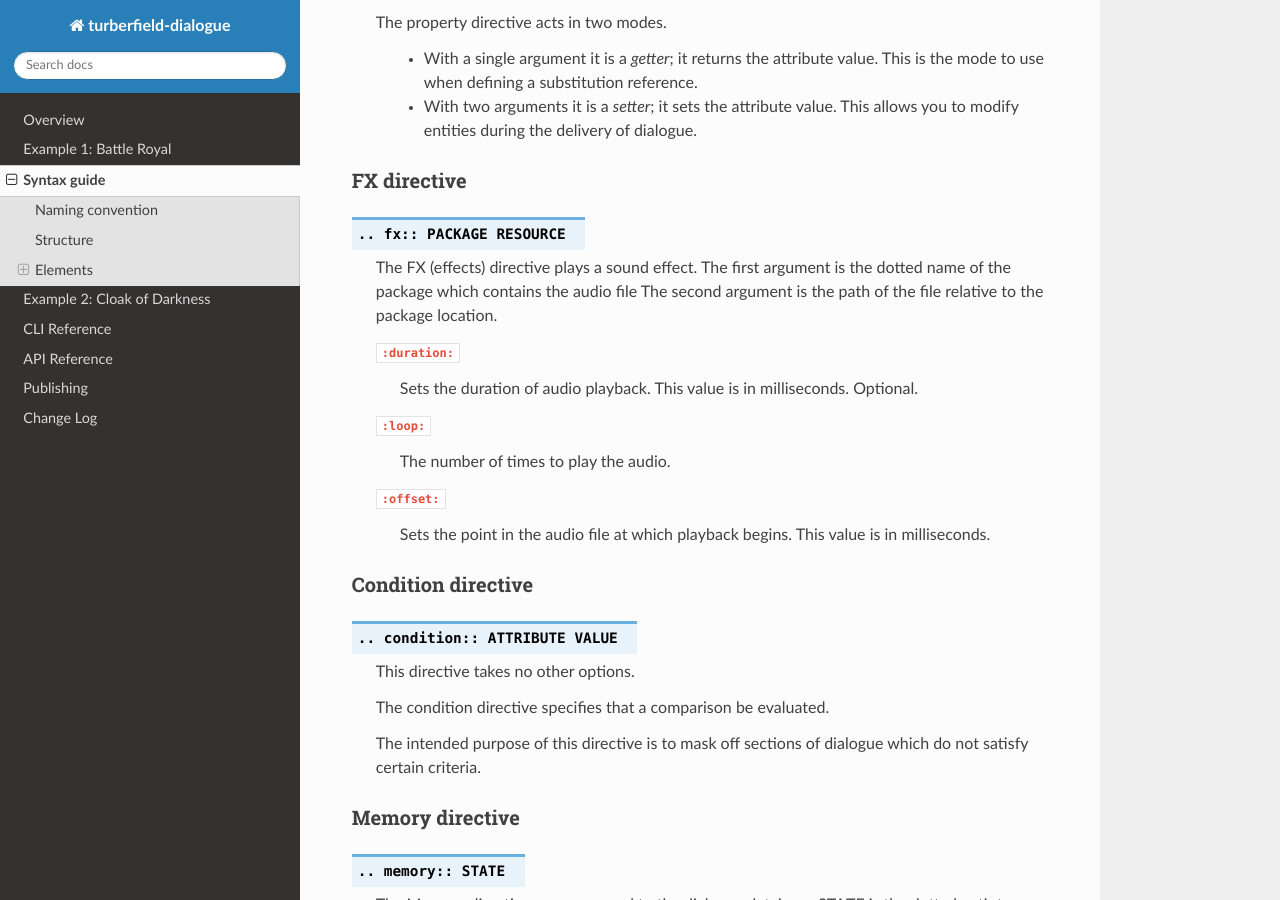
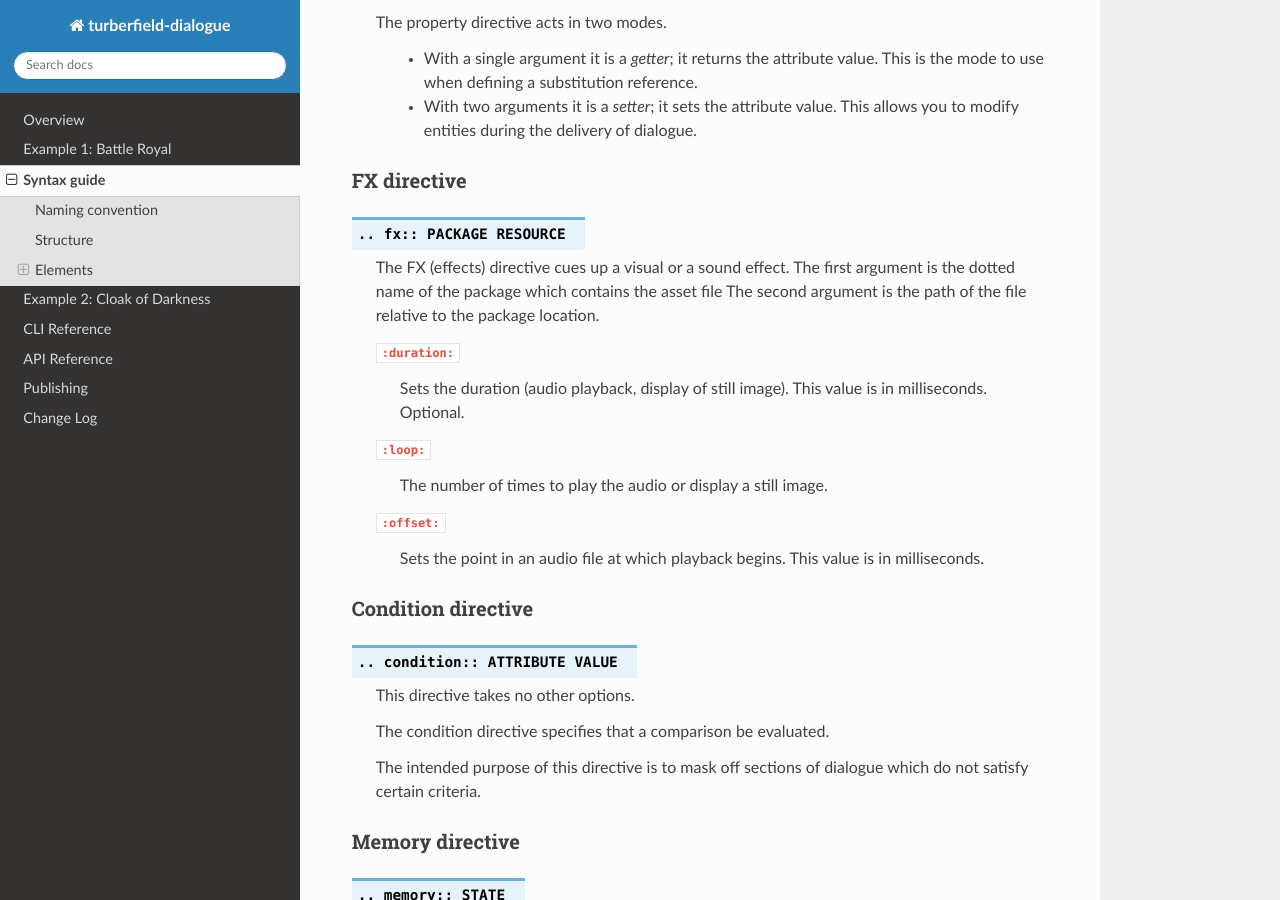
Before and after one commit to tundish/turberfield-dialogue, a Sphinx documentation site: the page built from turberfield/dialogue/doc/syntax.rst, in a window 1280 px wide and 900 px high, scrolled down 1848 px. Built offline with Sphinx 7.4.7 and the Read the Docs theme 2.0.0, drawn with Linux system fonts in a browser that asks for light colours; pages that are not in the unit, such as notebooks, are missing from menus.

Commit message:
Do docs for still FX.

```diff
--- a/CHANGELOG.rst
+++ b/CHANGELOG.rst
@@ -9,6 +9,7 @@ Change Log
 0.19.0
 ======
 
+* The `fx` declaration now generates Audio and Stills
 * Added documentation for the `Matcher` class.
 * Added guidance on alternative for file suffix.
 
--- a/turberfield/dialogue/doc/syntax.rst
+++ b/turberfield/dialogue/doc/syntax.rst
@@ -105,16 +105,17 @@ FX directive
 
 .. rst:directive:: .. fx:: PACKAGE RESOURCE
 
-    The FX (effects) directive plays a sound effect.
-    The first argument is the dotted name of the package which contains the audio file
+    The FX (effects) directive cues up a visual or a sound effect.
+    The first argument is the dotted name of the package which contains the asset file
     The second argument is the path of the file relative to the package location.
 
     ``:duration:``
-        Sets the duration of audio playback. This value is in milliseconds. Optional.
+        Sets the duration (audio playback, display of still image).
+        This value is in milliseconds. Optional.
     ``:loop:``
-        The number of times to play the audio.
+        The number of times to play the audio or display a still image.
     ``:offset:``
-        Sets the point in the audio file at which playback begins.
+        Sets the point in an audio file at which playback begins.
         This value is in milliseconds.
 
 Condition directive
```
